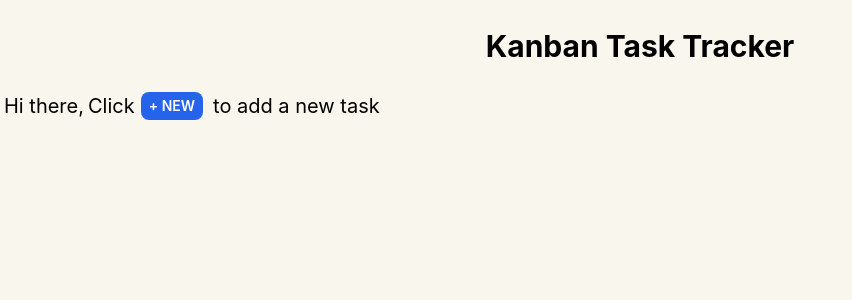
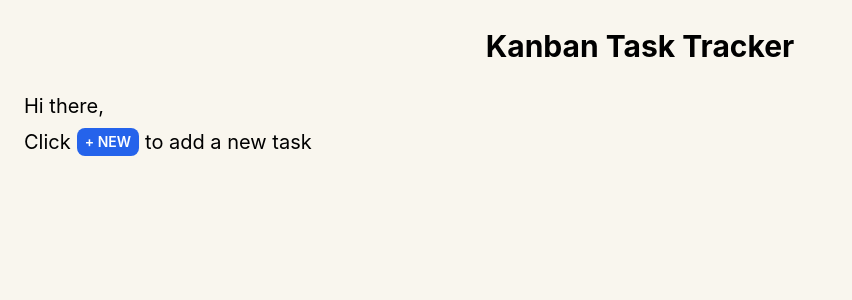
Before and after one commit to G3RGES/kanban-task-tracker, a React (Create React App) app: page / in a window 1280 px wide. Shown: the top 300 px of the page, without its empty margins (0-852 px from the left). Built offline with nearby package versions, Linux system fonts and the light colour scheme.

Commit message:
Update App.js

```diff
--- a/src/App.js
+++ b/src/App.js
@@ -1,16 +1,19 @@
+import { useState } from "react";
 import AddTask from "./components/AddTask";
 
 function App() {
+  const [taskList, setTaskList] = useState();
+
   return (
     <>
       <h1 className="text-3xl font-bold text-center my-3 py-4 px-6">
         Kanban Task Tracker
       </h1>
-      <div className="flex flex-row">
-        <p className="text-xl pl-1">Hi there, </p>
-        <p className="text-xl pl-1"> Click </p>
+      <p className="text-xl pl-6">Hi there, </p>
+      <div className="flex flex-row items-center ">
+        <p className="text-xl pl-6"> Click </p>
         <AddTask />
-        <p className="text-xl pl-1">to add a new task </p>
+        <p className="text-xl my-2">to add a new task </p>
       </div>
     </>
   );
```
